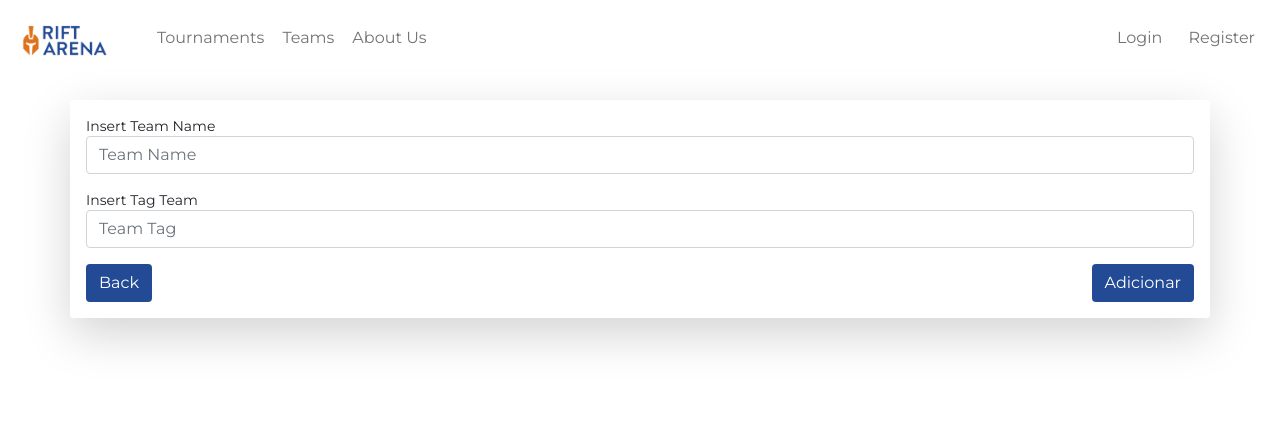
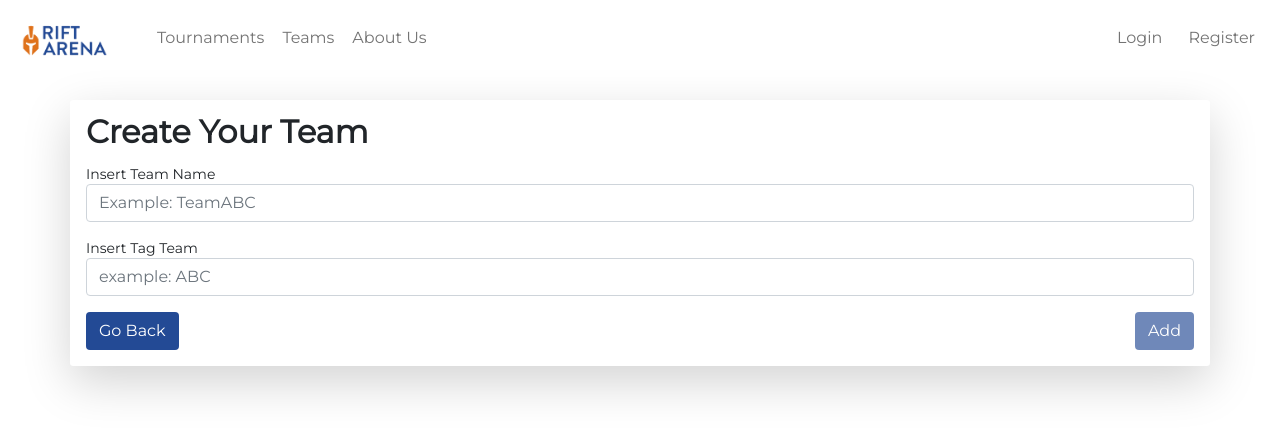
Before and after one commit to jaques214/rift-arena, an Angular app in the folder angular-client-side/: page /create-team in a window 1280 px wide. Shown: the top 434 px of the page. Built offline with nearby package versions, Linux system fonts and the light colour scheme; no server answers; sample sign-in values are in the browser's storage.

Commit message:
edited navbar and create team component

```diff
--- a/angular-client-side/src/app/components/create-team/create-team.component.html
+++ b/angular-client-side/src/app/components/create-team/create-team.component.html
@@ -1,5 +1,6 @@
 <app-nav-bar></app-nav-bar>
 <div class="container shadow-lg p-3 mb-5 bg-body rounded-1">
+  <h1 class="header-font">Create Your Team</h1>
   <form
     class="position-relative"
     [formGroup]="form"
@@ -8,20 +9,12 @@
   >
     <div
       *ngIf="
-        (form.get('teamName')!.hasError('required') &&
+        ((form.get('teamName')!.hasError('required') &&
           form.get('teamName')!.touched) ||
-        (form.get('teamName')!.dirty && form.get('teamName')!.invalid)
-      "
-      class="alert alert-danger"
-      role="alert"
-    >
-      Campo obrigatório/inválido
-    </div>
-    <div
-      *ngIf="
-        (form.get('tagName')!.hasError('required') &&
-          form.get('tagName')!.touched) ||
-        (form.get('tagName')!.dirty && form.get('tagName')!.invalid)
+        (form.get('teamName')!.dirty && form.get('teamName')!.invalid)) ||
+        ((form.get('tagName')!.hasError('required') &&
+        form.get('tagName')!.touched) ||
+      (form.get('tagName')!.dirty && form.get('tagName')!.invalid))
       "
       class="alert alert-danger"
       role="alert"
@@ -37,7 +30,7 @@
         class="form-control"
         formControlName="teamName"
         id="formGroupExampleInput"
-        placeholder="Team Name"
+        placeholder="Example: TeamABC"
       />
     </div>
     <div class="mb-3">
@@ -49,12 +42,18 @@
         class="form-control"
         formControlName="tagName"
         id="formGroupExampleInput2"
-        placeholder="Team Tag"
+        placeholder="example: ABC"
       />
     </div>
     <div class="d-flex justify-content-between">
-      <button type="submit" onclick="window.location.href='/'"  class="btn btn-blue">Back</button>
-      <button  class="btn btn-blue">Adicionar</button>
+      <button
+        type="submit"
+        onclick="window.location.href='/'"
+        class="btn btn-blue"
+      >
+        Go Back
+      </button>
+      <button [ngClass]="{'disabled': !isEnable()}" class="btn btn-blue">Add</button>
     </div>
   </form>
 </div>
--- a/angular-client-side/src/app/components/create-team/create-team.component.ts
+++ b/angular-client-side/src/app/components/create-team/create-team.component.ts
@@ -5,6 +5,7 @@ import {
   Validators,
   AbstractControl,
 } from '@angular/forms';
+import { TeamRestService } from '@src/app/services/team-rest/team-rest.service';
 
 @Component({
   selector: 'app-create-team',
@@ -13,7 +14,8 @@ import {
 })
 export class CreateTeamComponent implements OnInit {
   form!: FormGroup;
-  constructor() {}
+
+  constructor(private teamService: TeamRestService) {}
 
   ngOnInit(): void {
     this.form = new FormGroup({
@@ -23,10 +25,25 @@ export class CreateTeamComponent implements OnInit {
       ]),
       tagName: new FormControl(null, [
         Validators.required,
+        Validators.pattern('^[A-Z]{3}$'),
       ]),
     });
   }
-  save(){
 
+  isEnable(): boolean {
+    if (!this.form.get('teamName')?.valid || !this.form.get('tagName')?.valid) {
+      return false;
+    } else {
+      return true;
+    }
+  }
+  save() {
+    if (this.isEnable()) {
+      let tag: string = this.form.get('tagName')?.value;
+      let teamName: string = this.form.get('teamName')?.value;
+      var user = JSON.parse(localStorage['currentUser']);
+
+      this.teamService.createTeam(user['nickname'], tag, teamName);
+    }
   }
 }
--- a/angular-client-side/src/app/components/nav-bar/nav-bar.component.html
+++ b/angular-client-side/src/app/components/nav-bar/nav-bar.component.html
@@ -1,6 +1,6 @@
 <nav class="navbar navbar-expand-lg navbar-light justify-content-center mb-4">
   <div class="container-fluid">
-    <a class="navbar-brand" href="#">
+    <a class="navbar-brand" href="">
       <img src="assets/images/logo.png" alt="" />
     </a>
     <button
@@ -49,7 +49,7 @@
           </button>
           <ul class="dropdown-menu" aria-labelledby="dropdownMenuButton1">
             <li><a class="dropdown-item" href="#">Visualize</a></li>
-            <li><a class="dropdown-item" href="#">Create</a></li>
+            <li><a class="dropdown-item" href="/create-team">Create</a></li>
             <li><a class="dropdown-item" href="#">Join</a></li>
           </ul>
         </div>
@@ -73,7 +73,7 @@
         </li>
         <li><hr class="dropdown-divider" /></li>
         <li class="nav-item d-xs-block d-lg-none d-xxl-none">
-          <a class="nav-link" (click)="logout()">Logout</a>
+          <a class="nav-link" (click)="logout()" href="">Logout</a>
         </li>
       </ul>
       <div
@@ -90,13 +90,13 @@
           data-bs-toggle="dropdown"
           aria-expanded="false"
         >
-          Username
+          {{user.nickname}}
         </button>
         <ul class="dropdown-menu" aria-labelledby="dropdownMenuButton1">
           <li><a class="dropdown-item" href="/profile">My Profile</a></li>
           <li><a class="dropdown-item" href="#">My Tournaments</a></li>
           <li><a class="dropdown-item" href="#">My Team</a></li>
-          <li><a class="dropdown-item" href="#">Logout</a></li>
+          <li><a class="dropdown-item" (click)="logout()" href="">Logout</a></li>
         </ul>
       </div>
       <div
--- a/angular-client-side/src/app/services/team-rest/team-rest.service.ts
+++ b/angular-client-side/src/app/services/team-rest/team-rest.service.ts
@@ -25,4 +25,15 @@ export class TeamRestService {
     return this.http.get<Team[]>(endpoint, httpOptions);
   }
 
+  createTeam(username: string, tag: string, nameTeam: string): Observable<any> {
+    return this.http.post<any>(
+      endpoint + 'createTeam',
+      JSON.stringify({
+        Name: nameTeam,
+        Tag: tag,
+        TeamLeader: username,
+        Rank: 'Gold',
+      })
+    );
+  }
 }
--- a/angular-client-side/src/app/services/user-rest/user-rest.service.ts
+++ b/angular-client-side/src/app/services/user-rest/user-rest.service.ts
@@ -31,7 +31,7 @@ export class UserRestService {
   // envia um user e retorna o mesmo user com a informação atualizada no servidor
   updateUser(user: User): Observable<User> {
     return this.http.put<User>(
-      endpoint + `${user.userId}`,
+      endpoint,
       JSON.stringify(user),
       httpOptions
     );
--- a/angular-client-side/src/styles.css
+++ b/angular-client-side/src/styles.css
@@ -1,7 +1,7 @@
 @import url("https://fonts.googleapis.com/css2?family=Montserrat:wght@400&display=swap");
 
 * {
-  font-family: "Montserrat", sans-serif;
+  font-family: "Montserrat", sans-serif !important;
 }
 
 .btn-blue {
@@ -29,3 +29,12 @@ body {
   margin: 0;
   font-family: Roboto, "Helvetica Neue", sans-serif;
 }
+
+.dropdown-item:hover {
+  background-color: #234a95;
+  color: white;
+}
+.header-font {
+  font-size: xx-large !important;
+  font-weight: 800 !important;
+}
```
Also changed, not shown: 17 other files (tests, documents, lock files or other folders).
